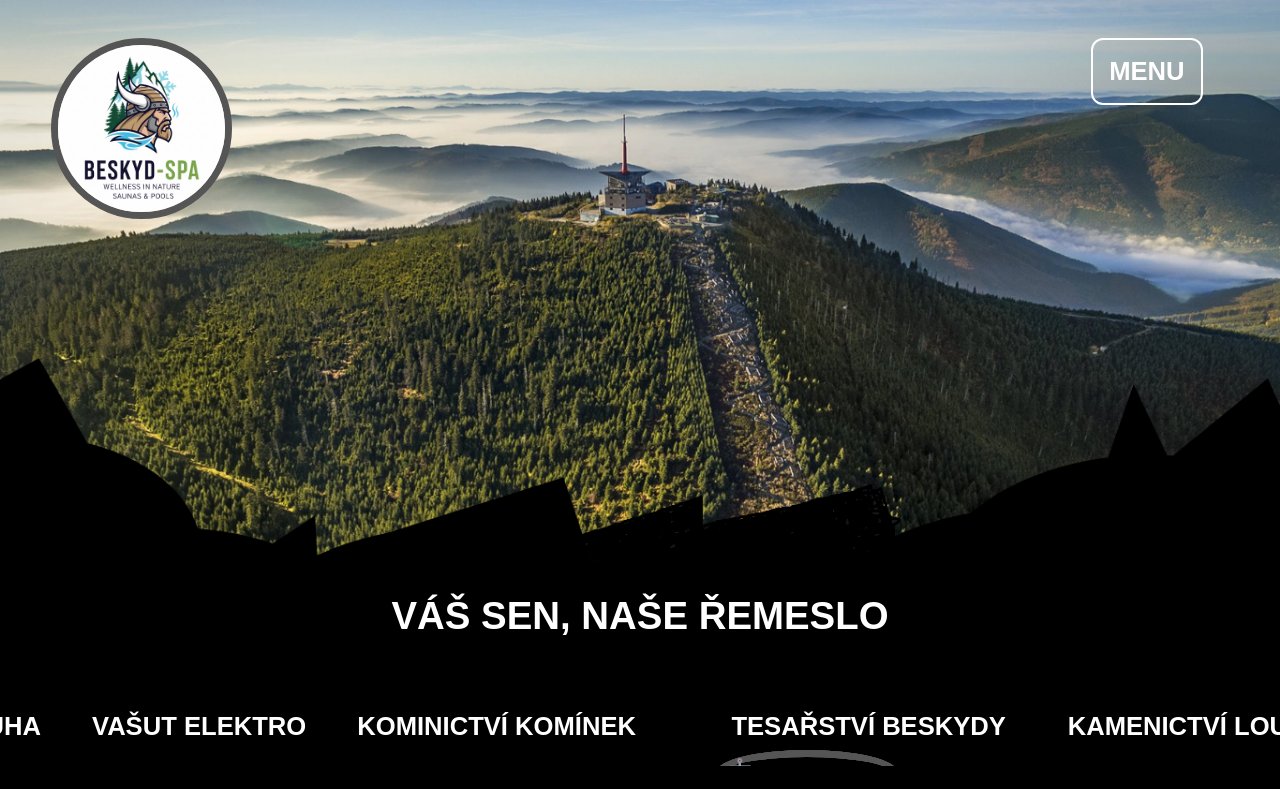
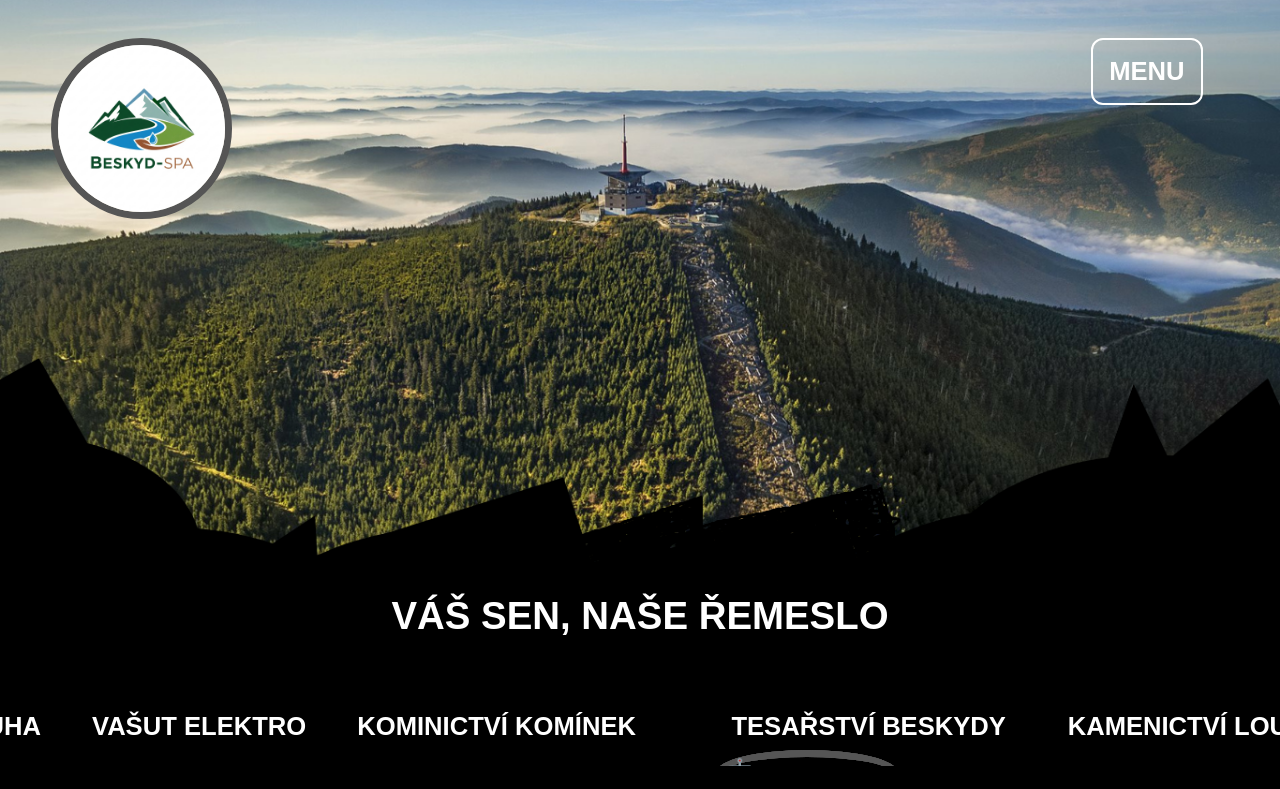
Before and after one commit to Romac1234/beskyd_spa, a plain HTML site: page index.html in a window 1280 px wide. Shown: the top 789 px of the page. Drawn offline with Linux system fonts and the light colour scheme.

Commit message:
Test commit

```diff
--- a/index.html
+++ b/index.html
@@ -10,7 +10,7 @@
   <body>
     <div class="main-content">
       <!-- <img class="emot" src="obrazky/Emoji-Wink-icon.png" alt="Emoticon"> -->
-         <img class="logo" src="obrazky/logo2.jpg" alt="Emoticon">
+         <img class="logo" src="obrazky/logo1.jpg" alt="Emoticon">
 
 
       <div class="right-menu">
```
